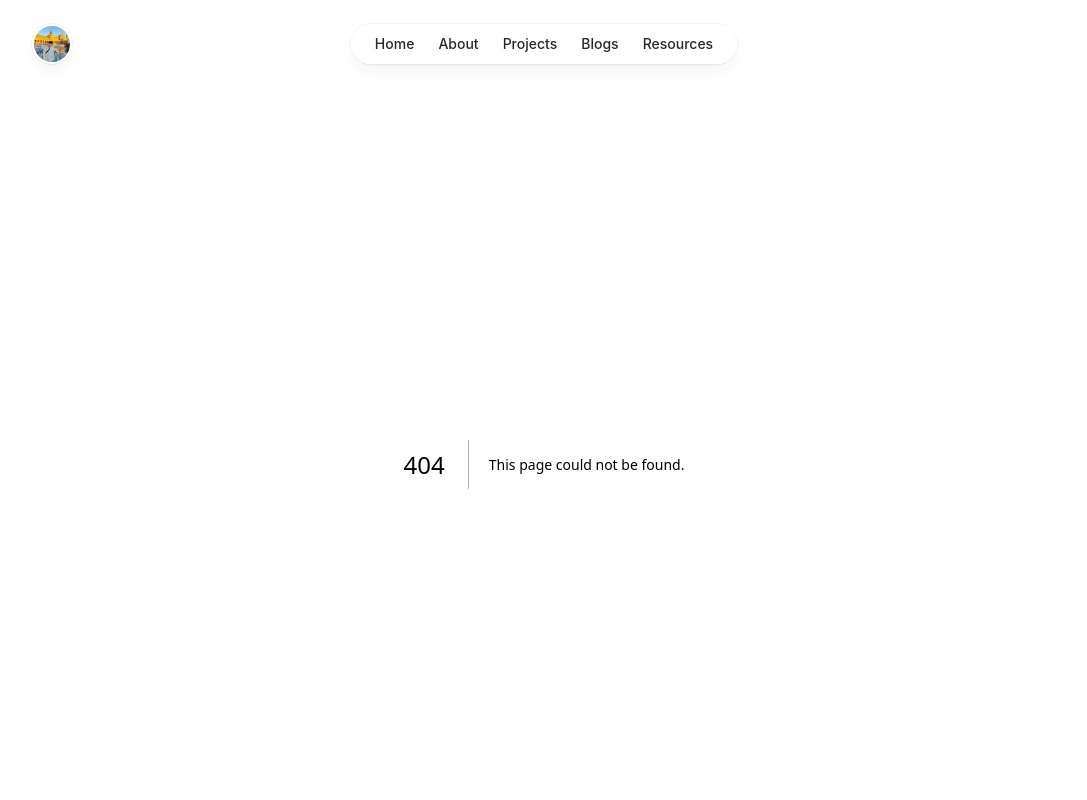
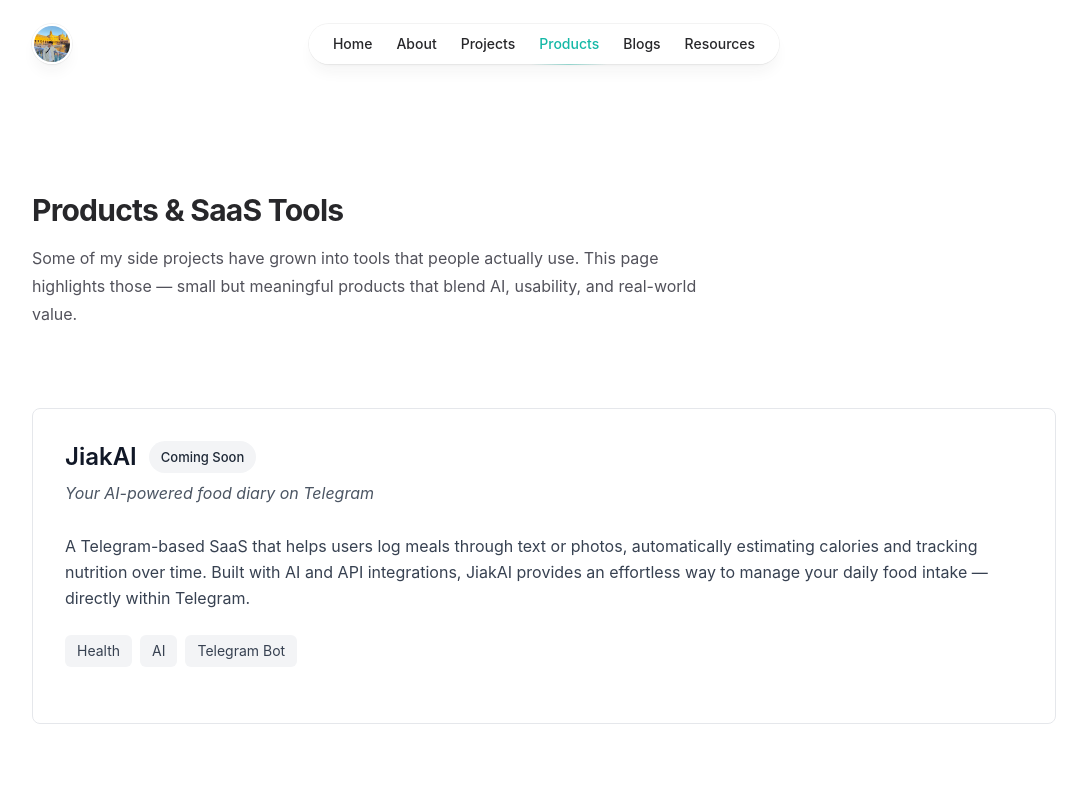
Before and after one commit to ngfenglong/with-zell, a Next.js app: page /products in a window 1280 px wide. Before the commit this address had no page. Shown: the top 800 px of the page, without its empty margins (96-1183 px from the left). Built offline with nearby package versions, Linux system fonts and the light colour scheme.

Commit message:
Added new product tabs and card for product showcase

```diff
--- a/package.json
+++ b/package.json
@@ -12,6 +12,7 @@
     "@notionhq/client": "^2.2.5",
     "clsx": "^1.2.1",
     "headlessui": "^0.0.0",
+    "lucide-react": "^0.545.0",
     "next": "^13.4.7",
     "react": "^18.2.0",
     "react-dom": "^18.2.0",
--- /dev/null
+++ b/src/components/cards/ProductCard.jsx
@@ -0,0 +1,75 @@
+import { ExternalLink, TrendingUp, Users } from "lucide-react";
+
+const ProductCard = ({ product }) => {
+  console.log(product);
+  return (
+    <article
+      key={product.id}
+      className="rounded-lg border border-gray-200 p-8 transition-all hover:border-gray-300 hover:shadow-sm"
+    >
+      <div className="mb-4 flex items-start justify-between">
+        <div className="flex-1">
+          <div className="mb-2 flex items-center gap-3">
+            <h3 className="text-2xl font-semibold text-gray-900">
+              {product.name}
+            </h3>
+            <span
+              className={`rounded-full px-3 py-1 text-xs font-medium ${
+                product.status === "Live"
+                  ? "bg-green-100 text-green-800"
+                  : product.status === "Beta"
+                  ? "bg-blue-100 text-blue-800"
+                  : "bg-gray-100 text-gray-800"
+              }`}
+            >
+              {product.status}
+            </span>
+          </div>
+          <p className="mb-3 italic text-gray-600">{product.tagline}</p>
+        </div>
+        {product.link !== "#" && (
+          <a
+            href={product.link}
+            target="_blank"
+            rel="noopener noreferrer"
+            className="text-gray-400 transition-colors hover:text-gray-900"
+          >
+            <ExternalLink size={20} />
+          </a>
+        )}
+      </div>
+
+      <p className="mb-6 leading-relaxed text-gray-700">
+        {product.description}
+      </p>
+
+      <div className="mb-6 flex flex-wrap gap-2">
+        {product.tags?.map((tag) => (
+          <span
+            key={tag}
+            className="rounded-md bg-gray-100 px-3 py-1 text-sm text-gray-700"
+          >
+            {tag}
+          </span>
+        ))}
+      </div>
+
+      <div className="flex items-center gap-6 text-sm text-gray-600">
+        {product.metrics?.users && (
+          <div className="flex items-center gap-2">
+            <Users size={16} />
+            <span>{product.metrics?.users}</span>
+          </div>
+        )}
+        {product.metrics?.rating && (
+          <div className="flex items-center gap-2">
+            <TrendingUp size={16} />
+            <span>{product.metrics?.rating}</span>
+          </div>
+        )}
+      </div>
+    </article>
+  );
+};
+
+export default ProductCard;
--- a/src/components/cards/ProjectCard.jsx
+++ b/src/components/cards/ProjectCard.jsx
@@ -66,7 +66,7 @@ const ProjectCard = ({ project }) => {
             <span className="ml-2">{project.telegram.label}</span>
           </Link>
         )}
-        {project.github.map((githubLink) => {
+        {project.github?.map((githubLink) => {
           return (
             <Link
               key={githubLink.href}
--- a/src/components/header/Header.jsx
+++ b/src/components/header/Header.jsx
@@ -91,6 +91,7 @@ function MobileNavigation(props) {
                 <MobileNavItem href={ROUTES.HOME}>Home</MobileNavItem>
                 <MobileNavItem href={ROUTES.ABOUT}>About</MobileNavItem>
                 <MobileNavItem href={ROUTES.PROJECTS}>Projects</MobileNavItem>
+                <MobileNavItem href={ROUTES.PRODUCTS}>Products</MobileNavItem>
                 <MobileNavItem href={ROUTES.BLOGS}>Blogs</MobileNavItem>
                 <MobileNavItem href={ROUTES.RESOURCES}>Resources</MobileNavItem>
               </ul>
@@ -130,6 +131,7 @@ function DesktopNavigation(props) {
         <NavItem href={ROUTES.HOME}>Home</NavItem>
         <NavItem href={ROUTES.ABOUT}>About</NavItem>
         <NavItem href={ROUTES.PROJECTS}>Projects</NavItem>
+        <NavItem href={ROUTES.PRODUCTS}>Products</NavItem>
         <NavItem href={ROUTES.BLOGS}>Blogs</NavItem>
         <NavItem href={ROUTES.RESOURCES}>Resources</NavItem>
       </ul>
--- /dev/null
+++ b/src/constants/products-details.js
@@ -0,0 +1,17 @@
+
+export const PRODUCTS_DETAILS = [
+  {
+    id: 1,
+    name: "JiakAI",
+    tagline: "Your AI-powered food diary on Telegram",
+    description:
+      "A Telegram-based SaaS that helps users log meals through text or photos, automatically estimating calories and tracking nutrition over time. Built with AI and API integrations, JiakAI provides an effortless way to manage your daily food intake — directly within Telegram.",
+    status: "Coming Soon", // - Coming Soon | Beta | Live
+    link: "#",
+    tags: ["Health", "AI", "Telegram Bot"],
+    metrics: {
+      users: null,
+      rating: null,
+    },
+  },
+];
--- a/src/constants/routes.js
+++ b/src/constants/routes.js
@@ -1,6 +1,7 @@
 export const HOME = '/';
 export const ABOUT = '/about';
 export const PROJECTS = '/projects';
+export const PRODUCTS = '/products';
 export const BLOGS = '/blogs';
 export const RESOURCES = '/resources';
 export const CONTACT = '/contact';
--- /dev/null
+++ b/src/pages/products/index.jsx
@@ -0,0 +1,33 @@
+import { useEffect } from "react";
+import Container from "../../components/container/Container";
+import PageIntro from "../../components/page-intro/PageIntro";
+import ProjectCard from "../../components/cards/ProjectCard";
+import { PRODUCTS_DETAILS } from "../../constants/products-details";
+import ProductCard from "@/components/cards/ProductCard";
+
+const PRODUCTS = PRODUCTS_DETAILS;
+
+
+const ProductsPage = () => {
+  useEffect(() => {
+    document.title = 'WithZell - Products & SaaS Tools"';
+  }, []);
+  return (
+    <>
+      <Container className="mt-16 sm:mt-32">
+        <PageIntro
+          title="Products & SaaS Tools"
+          intro={`Some of my side projects have grown into tools that people actually use. This page highlights those — small but meaningful products that blend AI, usability, and real-world value.`}
+        ></PageIntro>
+        {/* <div className="grid grid-cols-1 gap-x-12 gap-y-16 sm:grid-cols-2 lg:grid-cols-3"> */}
+          <div className="mb-16 grid gap-8">
+          {PRODUCTS.map((product) => (
+            <ProductCard key={product.name} product={product} />
+          ))}
+        </div>
+      </Container>
+    </>
+  );
+};
+
+export default ProductsPage;
```
Also changed, not shown: jsconfig.json (+13 -5 lines), 1 other file (tests, documents, lock files or other folders).
